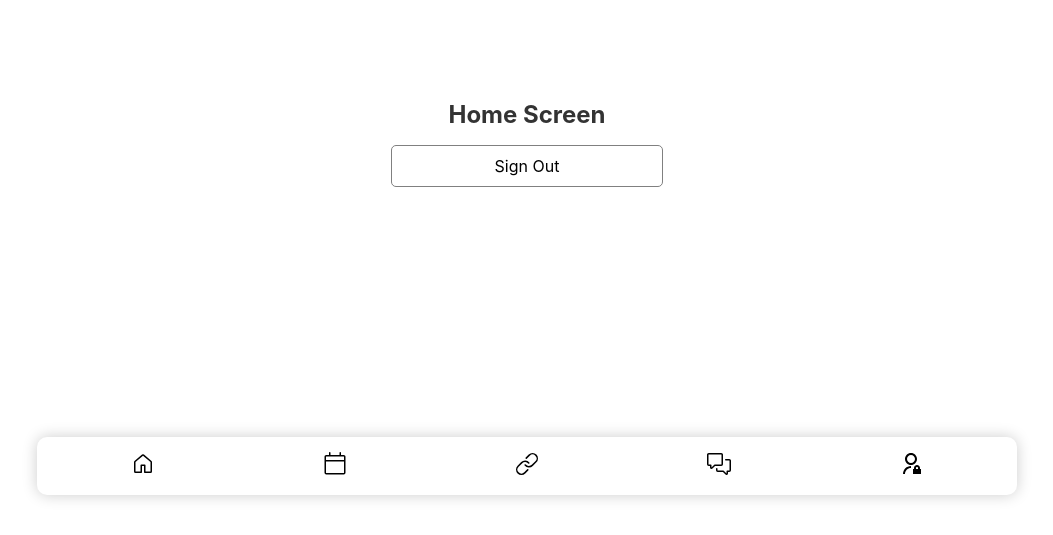
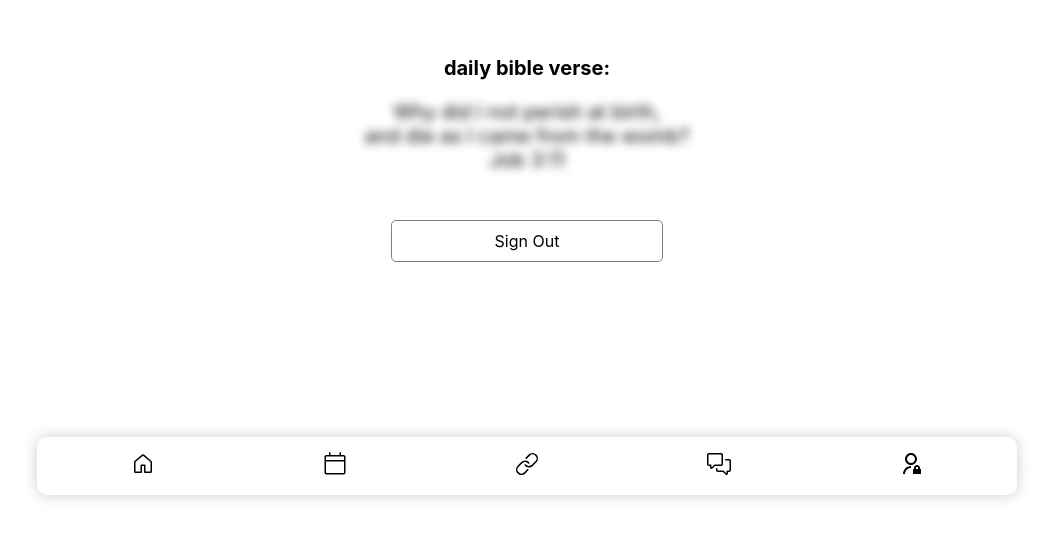
Before and after one commit to Kingdom-Coders/aaiv-app, a React (Create React App) app in the folder frontend/: page /home in a window 1280 px wide. Shown: the part 265-800 px from the top of the page, without its empty margins (113-1166 px from the left). Built offline with nearby package versions, Linux system fonts and the light colour scheme; sample sign-in values are in the browser's storage.

Commit message:
initial bible verse progress

```diff
--- a/frontend/src/screens/Home/Home.css
+++ b/frontend/src/screens/Home/Home.css
@@ -5,6 +5,24 @@
   height: 100vh;
   background-color: white;
   flex-direction: column;
+}
+
+.BibleVerse {
+  font-size: 20px; /* Makes the text larger */
+  text-align: center;
+}
+
+.blur-container {
+  cursor: pointer; /* Indicates it's clickable */
+}
+
+.blur-text {
+  filter: blur(5px); /* Initial blur effect */
+  transition: filter 0.3s ease;
+}
+
+.blur-text.revealed {
+  filter: blur(0); /* Removes blur when revealed */
 }
 
 .signoutButton {
@@ -15,14 +33,11 @@
   font-size: 16px;
   text-align: center;
   color: black;
+  position: relative;
+  top: 28px; /* Move down by 50px */
 }
 
 .signoutButton:hover {
   cursor: pointer;
   transform: scale(1.02);
 }
-
-  h1 {
-    font-size: 24px;
-    color: #333;
-  }
--- a/frontend/src/screens/Home/Home.js
+++ b/frontend/src/screens/Home/Home.js
@@ -3,6 +3,12 @@ import { useDispatch, useSelector } from "react-redux";
 import { useNavigate } from "react-router-dom";
 import { logout } from "../../actions/userActions";
 import './Home.css';
+
+function toggleBlur() {
+  const blurredText = document.querySelector('.blur-text');
+
+  blurredText.classList.toggle('revealed');
+}
 
 const Home = () => {
   const navigate = useNavigate();
@@ -13,12 +19,29 @@ const Home = () => {
   }
 
   return (
-    <div className="home-screen">
-      <h1>Home Screen</h1>
+<div className="home-screen">
+  <div className="BibleVerse">
+    <p>
+      <span style={{ fontWeight: 'bold' }}>daily bible verse:</span>
+    </p>
+
+    <div className="blur-container" onClick={toggleBlur}>
+      <p className="blur-text">
+        Why did I not perish at birth, <br />
+        and die as I came from the womb?<br />
+        Job 3:11
+      </p>
+    </div>
+  </div>
+
+
       <div className="signoutButton" onClick={() => { logoutHandler(); navigate('/'); }}>
         Sign Out
       </div>
+
+
     </div>
+
   );
 };
 
```
Lines whose indentation alone changed are shown as unchanged.
